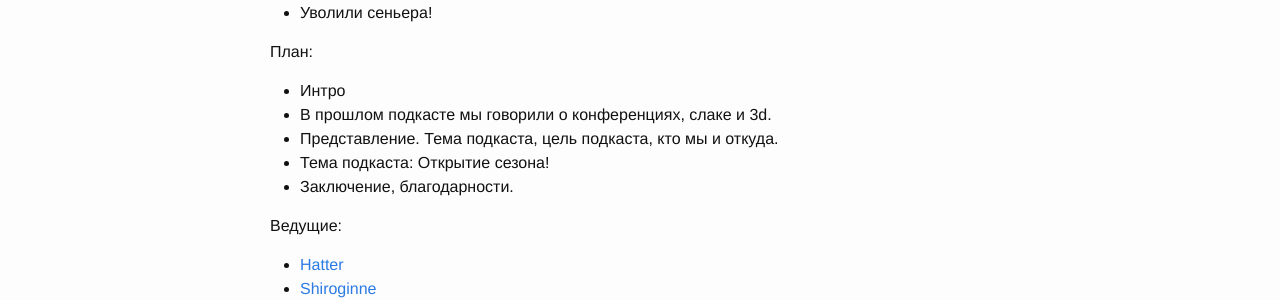
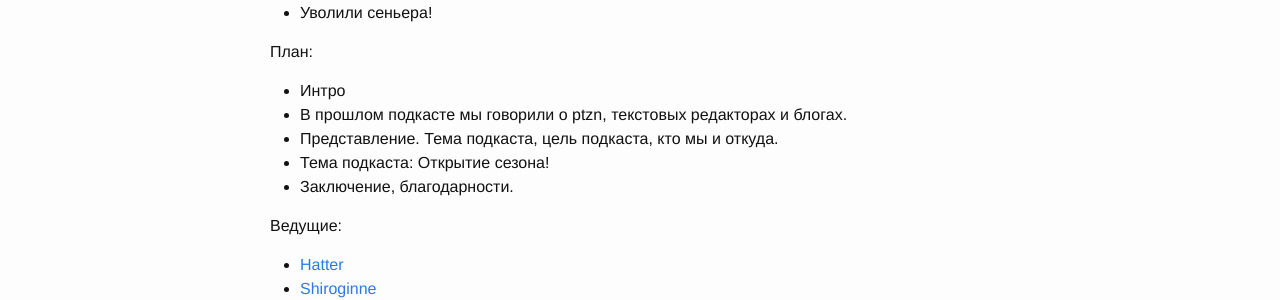
Before and after one commit to unylyata/unylyata.github.io, a Jekyll site: the page built from _posts/2017-07-10-podcast-s2_e02.markdown, in a window 1280 px wide. Shown: the part 334-634 px from the top of the page. Built offline with Jekyll 4.4.1, drawn with Linux system fonts in a browser that asks for light colours; comment, search, counter and statistics services are not loaded.

Commit message:
Update 2017-07-10-podcast-s2_e02.markdown

```diff
--- a/_posts/2017-07-10-podcast-s2_e02.markdown
+++ b/_posts/2017-07-10-podcast-s2_e02.markdown
@@ -15,7 +15,7 @@ comments: true
 План:
 
 - Интро
-- В прошлом подкасте мы говорили о конференциях, слаке и 3d.
+- В прошлом подкасте мы говорили о ptzn, текстовых редакторах и блогах.
 - Представление. Тема подкаста, цель подкаста, кто мы и откуда.
 - Тема подкаста: Открытие сезона!
 - Заключение, благодарности.
```
